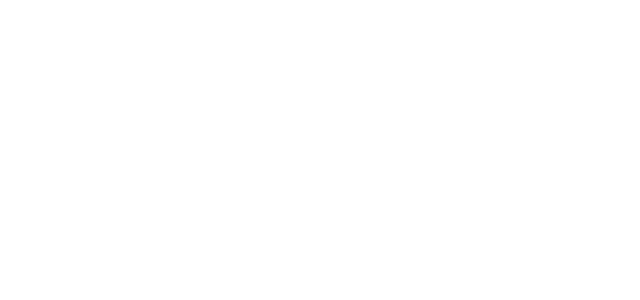
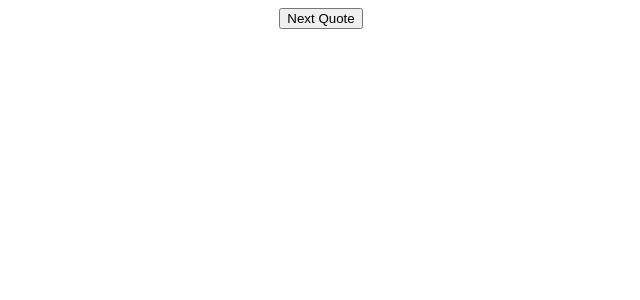
Before and after one commit to toowee-le/random-quote-generator, a React (Create React App) app: page / in a window 1280 px wide. Shown: the top 300 px of the page, without its empty margins (319-959 px from the left). Built offline with nearby package versions, Linux system fonts and the light colour scheme.

Commit message:
add a presentation component for the button

```diff
--- a/src/App.js
+++ b/src/App.js
@@ -1,9 +1,18 @@
 import React, { Component } from "react";
+import Button from "./components/Button";
 import "./App.css";
 
 class App extends Component {
+  handleNextQuoteClick() {
+    console.log("clicked");
+  }
+
   render() {
-    return <div className="App"></div>;
+    return (
+      <div className="App" id="quote-box">
+        <Button handleClick={this.handleNextQuoteClick} />
+      </div>
+    );
   }
 }
 
--- /dev/null
+++ b/src/components/Button.js
@@ -0,0 +1,5 @@
+import React from "react";
+
+export default function Button({ handleClick }) {
+  return <button onClick={handleClick}>Next Quote</button>;
+}
```
